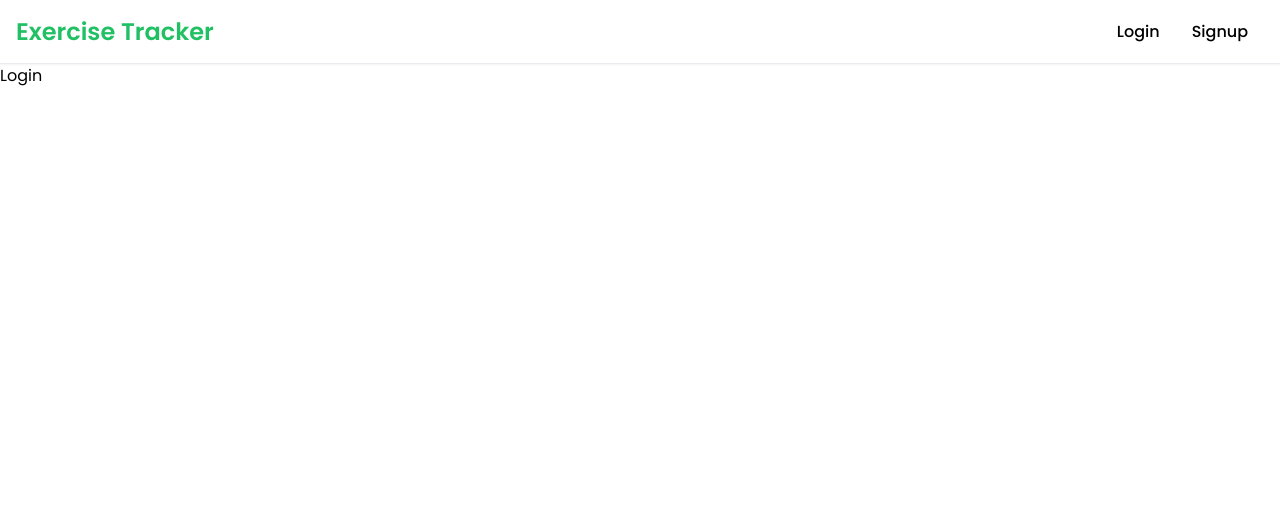
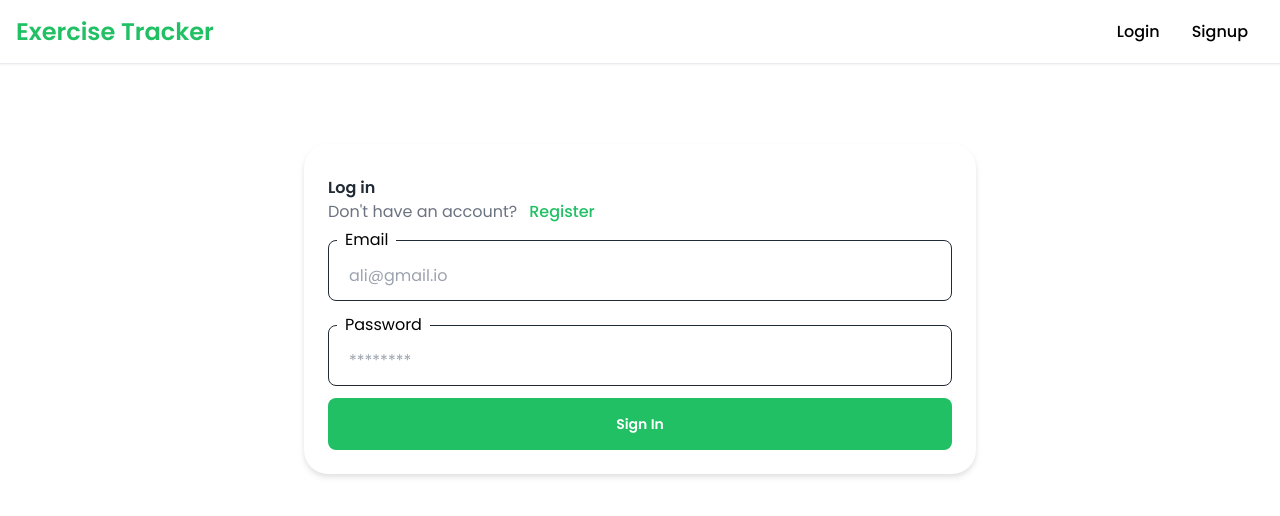
Before and after one commit to abdulwaheed-apk/bootcamp-final-project, a React (Vite) app in the folder frontend/: page /login in a window 1280 px wide. Shown: the top 516 px of the page. Built offline with nearby package versions, Linux system fonts and the light colour scheme.

Commit message:
Login component added with local state.

```diff
--- a/frontend/src/pages/Login.jsx
+++ b/frontend/src/pages/Login.jsx
@@ -1,7 +1,71 @@
+import { useState } from 'react'
+import { Link } from 'react-router-dom'
 function Login() {
+  const [formData, setFormData] = useState({
+    email: '',
+    password: '',
+  })
+  const { email, password } = formData
+
+  // Handle Change
+  const handleChange = (e) => {
+    setFormData((prev) => ({ ...prev, [e.target.name]: e.target.value }))
+  }
+  // Handle Change
+  const handleSubmit = (e) => {
+    e.preventDefault()
+    console.log('formData', formData)
+  }
   return (
     <>
-      <h1>Login</h1>
+      <div className='max-w-2xl mx-auto bg-white pb-6 rounded-3xl drop-shadow-md mt-20'>
+        <div className='pt-8 pb-0 px-6'>
+          <h4 className='font-semibold text-[#212b36]'>Log in</h4>
+          <div className='flex '>
+            <p className='text-gray-500 font-normal mr-3'>
+              Don't have an account?
+            </p>
+            <Link to='/register' className='text-[#21C065] font-medium'>
+              Register
+            </Link>
+          </div>
+        </div>
+
+        <div className='pt-1 pb-0 px-6'>
+          <form action='' method='post' onSubmit={handleSubmit}>
+            <div>
+              <fieldset className='border border-[#212b36] py-0 px-2 rounded-lg focus:border-[#21C065]'>
+                <legend className='px-2 font-normal'>Email</legend>
+                <input
+                  type='email'
+                  name='email'
+                  placeholder='ali@gmail.io'
+                  className='bg-white autofill:bg-white focus:outline-none rounded-lg block w-full text-gray-500 font-normal px-3 py-3 my-0 '
+                  value={email}
+                  onChange={handleChange}
+                />
+              </fieldset>
+              <fieldset className='border border-[#212b36] py-1 px-2 my-3 rounded-lg focus:border-[#21C065]'>
+                <legend className='px-2 font-normal'>Password</legend>
+                <input
+                  type='password'
+                  name='password'
+                  placeholder='********'
+                  className='bg-white focus:outline-none focus:bg-white rounded-lg block w-full text-gray-500 font-normal px-3 py-2 focus:ring-sky-500'
+                  value={password}
+                  onChange={handleChange}
+                />
+              </fieldset>
+              <button
+                type='submit'
+                className='block w-full bg-[#21C065] rounded-lg px-3 py-4 font-semibold text-sm text-white'
+              >
+                Sign In
+              </button>
+            </div>
+          </form>
+        </div>
+      </div>
     </>
   )
 }
```
